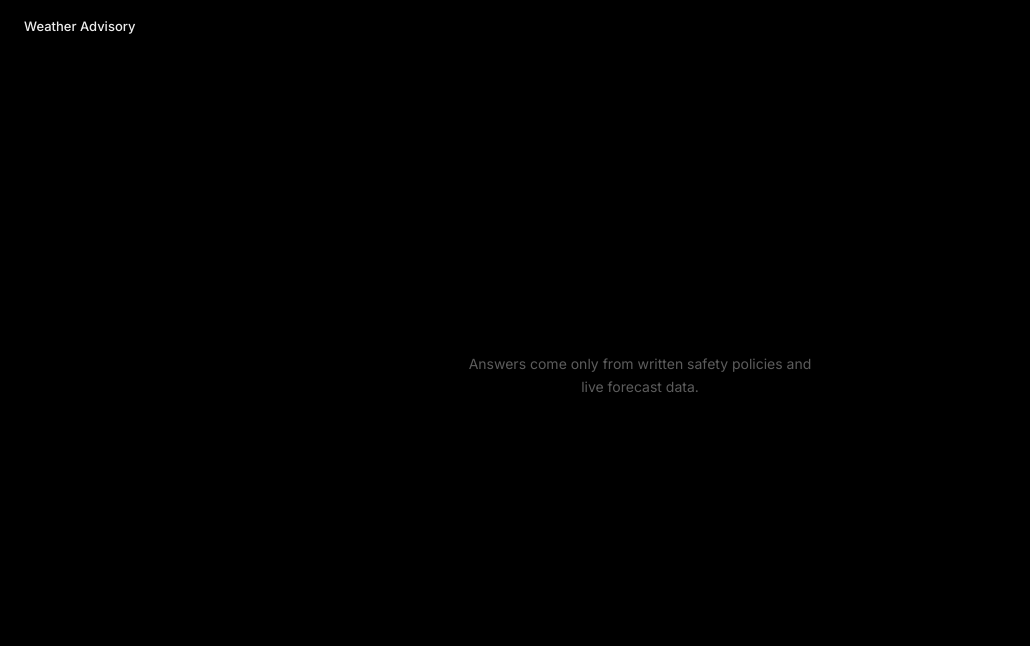
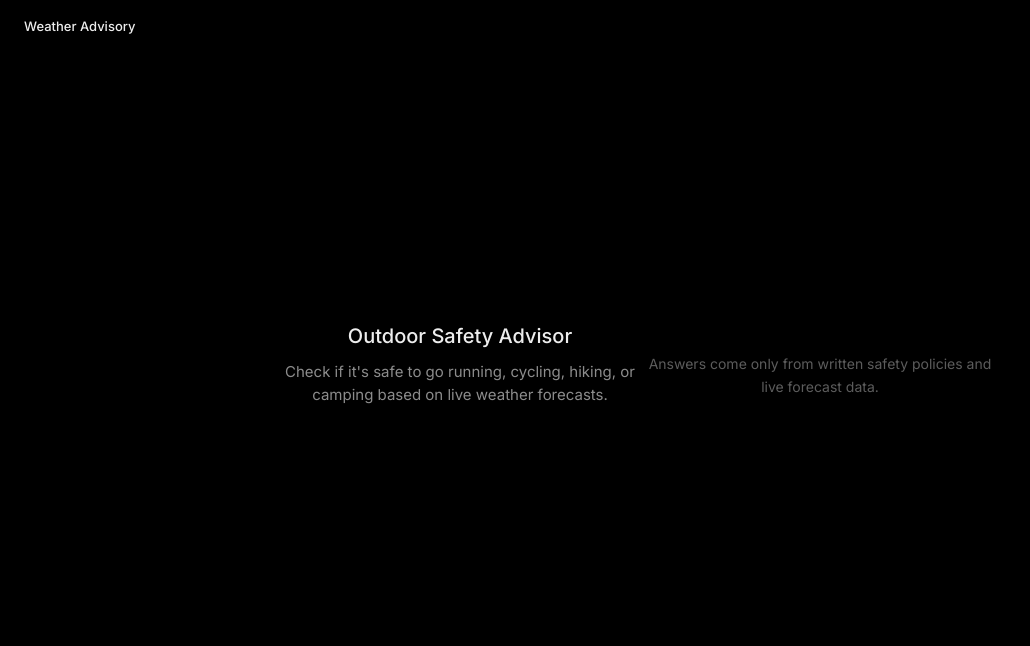
Before and after one commit to om520/weather_advisory_bot, a FastAPI app: page / in a window 1280 px wide. Shown: the top 646 px of the page, without its empty margins (0-1030 px from the left). Run offline with FastAPI, Linux system fonts and the light colour scheme.

Commit message:
feat: Add brief application explanation to empty state

```diff
--- a/template/index.html
+++ b/template/index.html
@@ -359,6 +359,12 @@
 
   <div id="chat" class="empty">
     <div id="col">
+      <div style="text-align: center; margin-bottom: 24px;">
+        <h2 style="color: var(--fg); font-weight: 500; font-size: 20px; margin-bottom: 8px;">Outdoor Safety Advisor</h2>
+        <p style="color: var(--mut); max-width: 460px; font-size: 15px; margin: 0 auto; line-height: 1.5;">
+          Check if it's safe to go running, cycling, hiking, or camping based on live weather forecasts.
+        </p>
+      </div>
       <p id="hint">Answers come only from written safety policies and live forecast data.</p>
     </div>
   </div>
```
